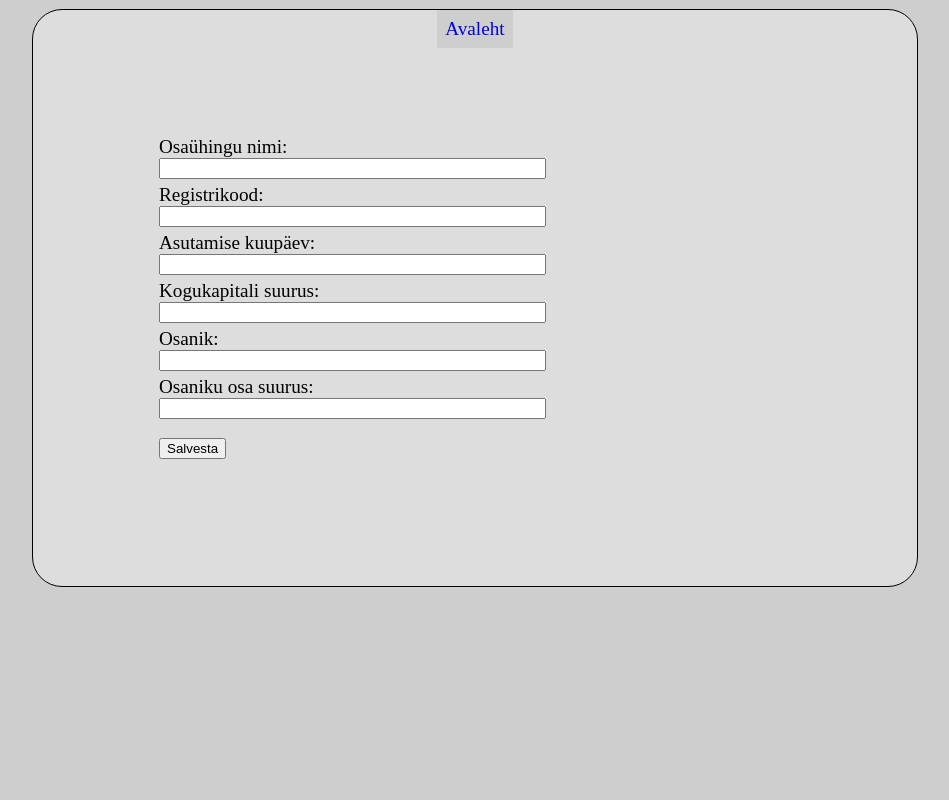
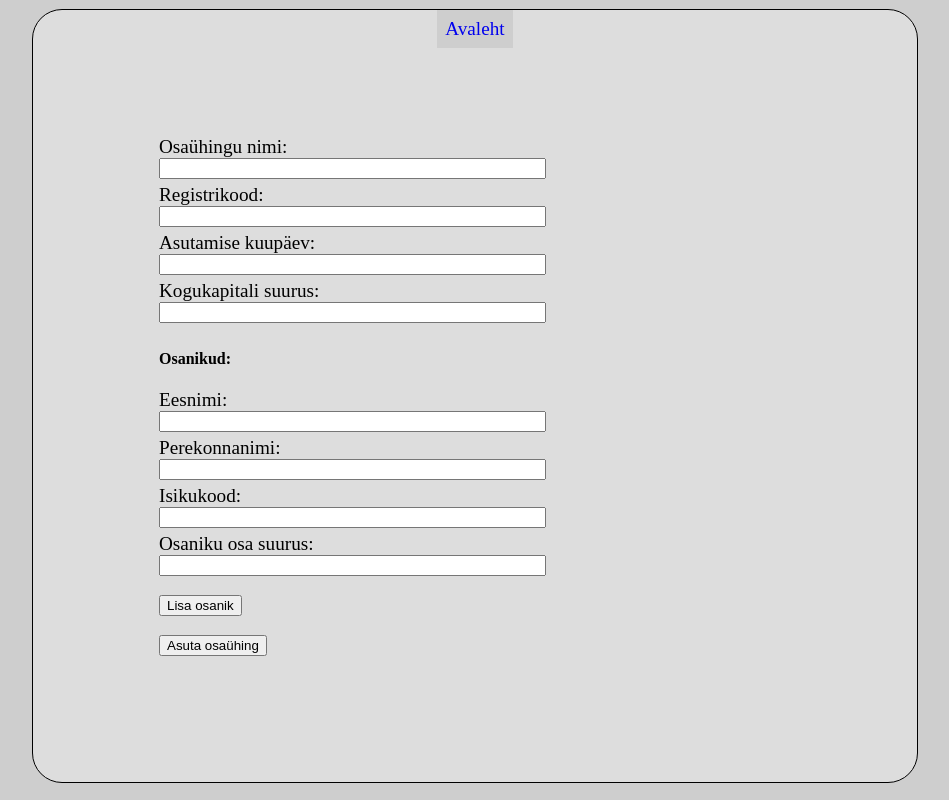
Before and after one commit to Suunik/Veebirakendus, a Flask app: a page that uses templates/base.html in a window 1280 px wide. Shown: the whole page, without its empty margins (165-1114 px from the left). Run offline with Flask 2, Linux system fonts and the light colour scheme; parts of the project's set-up code (start-up, migrations or seed data) failed here and were passed over.

Commit message:
started implementing company founding form

```diff
--- a/app.py
+++ b/app.py
@@ -4,6 +4,11 @@ import database
 
 app = Flask(__name__)
 database_name = 'database.db'
+
+# used in company founding form
+# need to keep all the founder data before submitting company data
+person_data = []
+
 
 @app.route('/', methods=["GET", "POST"])
 def main_page():
@@ -32,9 +37,12 @@ def company_data_view():
     return render_template("Osaühingu_andmete_vaade.html", company=company_data)
 
 
-@app.route('/Osaühingu_asutamise_vorm')
+@app.route('/Osaühingu_asutamise_vorm', methods=["GET", "POST"])
 def company_founding_form():
-    return render_template("Osaühingu_asutamise_vorm.html")
+    if request.method == "POST":
+        person_data.append(dict(request.form))
+    print(person_data)
+    return render_template("Osaühingu_asutamise_vorm.html", person_data=person_data)
 
 
 if __name__ == '__main__':
--- a/database.py
+++ b/database.py
@@ -275,6 +275,3 @@ def get_company_data(database_name: str, company_id: int):
 
     conn.close()
     return data
-
-
-print(get_person_data_from_id('database.db', 4))
--- a/static/css/asutamise_vorm_style.css
+++ b/static/css/asutamise_vorm_style.css
@@ -8,3 +8,14 @@ input{
 button{
     margin-top:14px
 }
+table {
+    margin-top: 5px;
+    font-family: arial, sans-serif;
+    border-collapse: collapse;
+    width: 100%;
+}
+td, th {
+    border: 1px solid black;
+    text-align: left;
+    padding: 8px;
+}
--- a/static/css/base_style.css
+++ b/static/css/base_style.css
@@ -1,7 +1,7 @@
 body{
     background: #cecece;
 }
-form.block {
+div.block {
     display: block;
     width: 50%;
     height: fit-content;
@@ -29,7 +29,6 @@ li a{
     text-align: center;
     font-size: min(1.9vw, 1.2em);
     text-decoration: none;
-
 }
 li a:hover{
     background-color: #dddddd;
--- a/templates/Osaühingu_andmete_vaade.html
+++ b/templates/Osaühingu_andmete_vaade.html
@@ -14,7 +14,8 @@
 {% endblock %}
 
 {% block form %}
-    <table>
+    <form method="post">
+         <table>
         <tr>
             <th>Ettevõtte nimi:</th>
             <th>Registrikood:</th>
--- a/templates/Osaühingu_asutamise_vorm.html
+++ b/templates/Osaühingu_asutamise_vorm.html
@@ -13,23 +13,56 @@
 {% endblock %}
 
 {% block form %}
-    <label for="search" class="input-label">Osaühingu nimi:</label><br>
-    <input type="text"><br>
+    <form method="post" id="company_data">
+        <label for="company_name" class="input-label">Osaühingu nimi:</label><br>
+        <input type="text" name="company_name"><br>
 
-    <label for="search" class="input-label">Registrikood:</label><br>
-    <input type="text"><br>
+        <label for="registry_code" class="input-label">Registrikood:</label><br>
+        <input type="text" name="registry_code"><br>
 
-    <label for="search" class="input-label">Asutamise kuupäev:</label><br>
-    <input type="text"><br>
+        <label for="start_date" class="input-label">Asutamise kuupäev:</label><br>
+        <input type="text" name="start_date"><br>
 
-    <label for="search" class="input-label">Kogukapitali suurus:</label><br>
-    <input type="text"><br>
+        <label for="total_capital" class="input-label">Kogukapitali suurus:</label><br>
+        <input type="text" name="total_capital"><br>
 
-    <label for="search" class="input-label">Osanik:</label><br>
-    <input type="text"><br>
+    </form>
 
-    <label for="search" class="input-label">Osaniku osa suurus:</label><br>
-    <input type="text"><br>
+    <h4>Osanikud:</h4>
 
-    <button>Salvesta</button>
+    <form method="post" id="company_data">
+        <label for="first_name" class="input-label">Eesnimi:</label><br>
+        <input type="text" name="first_name"><br>
+
+        <label for="last_name" class="input-label">Perekonnanimi:</label><br>
+        <input type="text" name="last_name"><br>
+
+        <label for="id_code" class="input-label">Isikukood:</label><br>
+        <input type="text" name="id_code"><br>
+
+        <label for="capital_share" class="input-label">Osaniku osa suurus:</label><br>
+        <input type="text" name="capital_share"><br>
+
+        <button type="submit">Lisa osanik</button>
+
+    </form>
+    <table>
+        {% if person_data | length != 0 %}
+        <tr>
+            <th>Eesnimi</th>
+            <th>Perekonnanimi</th>
+            <th>Isikukood</th>
+            <th>Osaniku osa</th>
+        </tr>
+            {% for person in person_data %}
+                <tr>
+                    <td>{{ person['first_name'] }}</td>
+                    <td>{{ person['last_name'] }}</td>
+                    <td>{{ person['id_code'] }}</td>
+                    <td>{{ person['capital_share'] }}€</td>
+                </tr>
+            {% endfor %}
+        {% endif %}
+    </table>
+    <button type="submit" form="company_data">Asuta osaühing</button>
 {% endblock %}
--- a/templates/avaleht.html
+++ b/templates/avaleht.html
@@ -14,7 +14,8 @@
 {% endblock %}
 
 {% block form %}
-    <label for="search">Otsi:</label><br>
+    <form method="post">
+         <label for="search">Otsi:</label><br>
     {% if search == "" %}
         <input name="search" class="search" type="text"
                autocomplete="off"
@@ -59,4 +60,5 @@
             {% endfor %}
         {% endif %}
     </table>
+    </form>
 {% endblock %}
--- a/templates/base.html
+++ b/templates/base.html
@@ -11,8 +11,8 @@
 <nav>
     {% block nav %}{% endblock %}
 </nav>
-<form class="block" method="post">
-{% block form %}{% endblock %}
-</form>
+<div class="block">
+    {% block form %}{% endblock %}
+</div>
 </body>
 </html>
```
